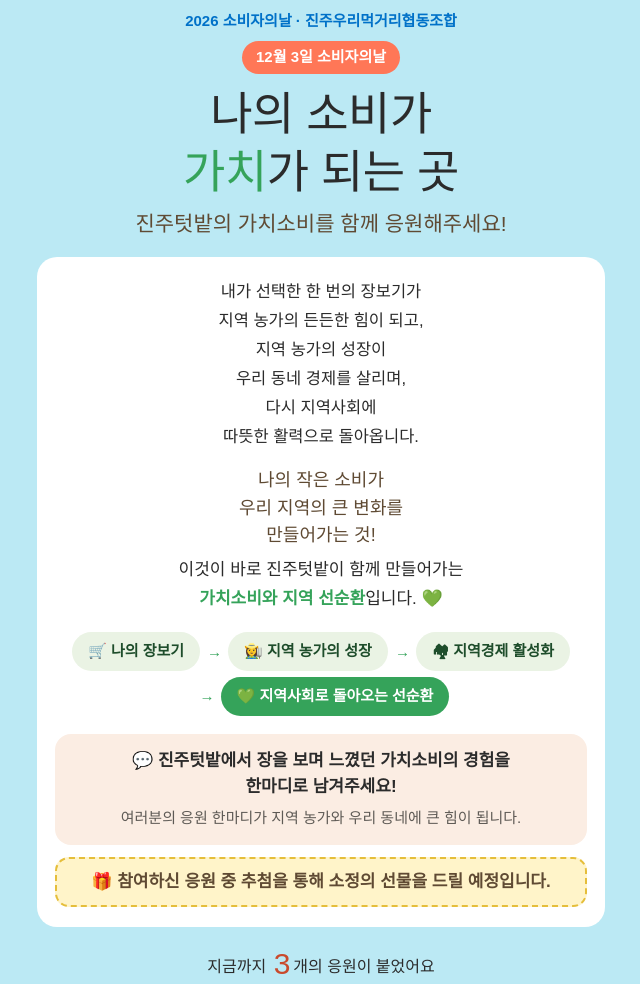
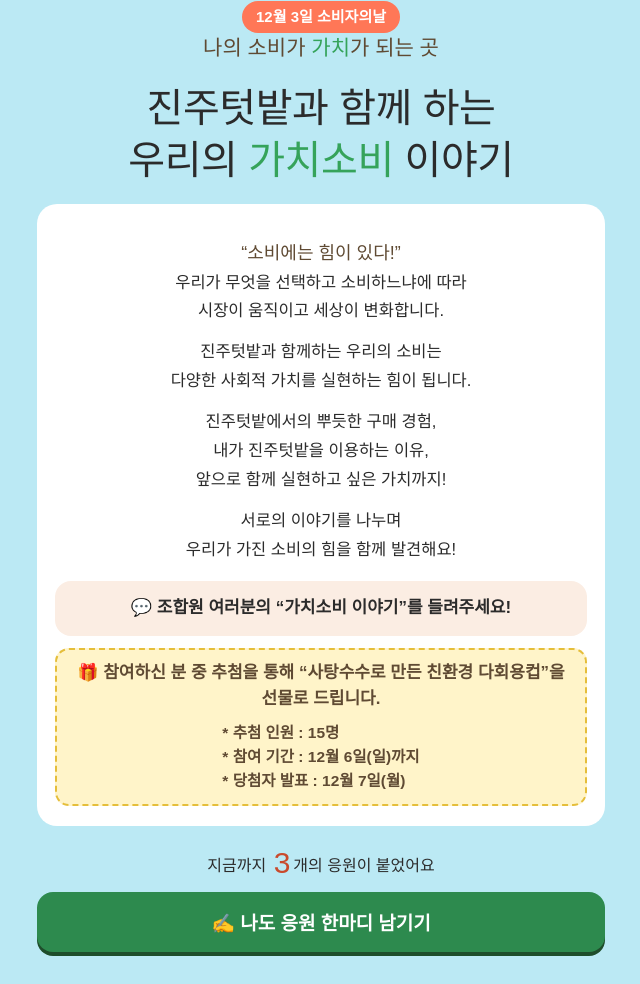
Before and after one commit to jinjufoodcoop/jinju-site, a plain HTML site: page 2026소비자의날/index.html in a window 1280 px wide. Shown: the part 422-1406 px from the top of the page, without its empty margins (319-959 px from the left). Drawn offline with Linux system fonts and the light colour scheme; a web font is replaced by a local one.

Commit message:
/2026소비자의날: 제목·안내 글 고침, 선물(친환경 다회용컵 15명)·참여 기간 12/6·발표 12/7 넣음
Co-Authored-By: Claude Opus 5.5 <noreply@anthropic.com>

```diff
--- a/2026소비자의날/index.html
+++ b/2026소비자의날/index.html
@@ -4,7 +4,7 @@
 <meta charset="utf-8">
 <meta name="viewport" content="width=device-width, initial-scale=1, viewport-fit=cover">
 <title>12월 3일 소비자의날 · 가치소비 응원판 · 진주텃밭</title>
-<meta name="description" content="나의 소비가 가치가 되는 곳, 진주텃밭의 가치소비를 함께 응원해주세요! 진주텃밭에서 느낀 가치소비의 경험을 한마디로 남겨주세요.">
+<meta name="description" content="진주텃밭과 함께 하는 우리의 가치소비 이야기 — 조합원 여러분의 가치소비 이야기를 들려주세요! 추첨으로 15명께 사탕수수로 만든 친환경 다회용컵을 드립니다.">
 <meta property="og:site_name" content="진주텃밭협동조합">
 <meta property="og:type" content="website">
 <meta property="og:locale" content="ko_KR">
@@ -54,8 +54,16 @@ img{max-width:100%;height:auto;display:block}
 .hero-art .tree.r{right:-22%}
 .eyebrow{margin:16px 0 0;color:var(--blue);font-weight:600;font-size:15px}
 .kicker{display:inline-block;margin-top:8px;background:var(--orange);color:#fff;font-weight:700;font-size:15px;border-radius:999px;padding:4px 14px}
-h1{font:400 clamp(32px,9vw,46px)/1.25 var(--title);margin:12px 0 8px;color:var(--ink);letter-spacing:-.01em;text-wrap:balance}
-h1 .q{color:var(--green)}
+h1{font:400 clamp(27px,7.6vw,40px)/1.3 var(--title);margin:4px 0 18px;color:var(--ink);letter-spacing:-.01em}
+h1 .w{display:inline-block}
+h1 .q,.sub-top .q{color:var(--green)}
+.sub-top{margin:14px 0 0}
+.punch-top{margin:0 0 12px;font-size:22px;font-weight:700;color:var(--ink)}
+.lead + .lead{margin-top:12px}
+.board-tools .hint .heart{color:var(--red)}
+.gift p{margin:0}
+.gift-info{list-style:none;margin:8px auto 0;padding:0;font-weight:600;font-size:15.5px;display:inline-block;text-align:left}
+.gift-info li::before{content:'* '}
 .sub-h{margin:0 0 18px;font:400 clamp(18px,4.8vw,21px)/1.45 var(--title);color:var(--brown)}
 .intro{background:var(--panel);border-radius:20px;padding:20px 18px;text-align:center}
 .intro .w,.sub-h .w{display:inline-block}   /* 덩어리 안에서는 줄이 안 바뀐다 */
@@ -219,29 +227,27 @@ textarea{min-height:130px;resize:vertical;line-height:1.6}
       <img src="../img/cday/tree-a.webp" alt="" class="tree l" width="260" height="232">
       <img src="../img/cday/tree-b.webp" alt="" class="tree r" width="260" height="249">
     </div>
-    <p class="eyebrow">2026 소비자의날 · 진주우리먹거리협동조합</p>
     <span class="kicker">12월 3일 소비자의날</span>
-    <h1>나의 소비가<br><span class="q">가치</span>가 되는 곳</h1>
-    <p class="sub-h"><span class="w">진주텃밭의 가치소비를</span> <span class="w">함께 응원해주세요!</span></p>
+    <p class="sub-h sub-top"><span class="w">나의 소비가</span> <span class="w"><span class="q">가치</span>가 되는 곳</span></p>
+    <h1><span class="w">진주텃밭과 함께 하는</span> <span class="w">우리의 <span class="q">가치소비</span> 이야기</span></h1>
     <div class="intro">
       <!-- 뜻이 이어지는 덩어리(.w)마다 통째로 줄이 바뀐다 — 덩어리 중간에서 끊기지 않게 -->
-      <p class="lead"><span class="w">내가 선택한 한 번의 장보기가</span> <span class="w">지역 농가의 든든한 힘이 되고,</span>
-      <span class="w">지역 농가의 성장이</span> <span class="w">우리 동네 경제를 살리며,</span>
-      <span class="w">다시 지역사회에</span> <span class="w">따뜻한 활력으로 돌아옵니다.</span></p>
-      <p class="punch"><span class="w">나의 작은 소비가</span> <span class="w">우리 지역의 큰 변화를</span> <span class="w">만들어가는 것!</span></p>
-      <p class="punch2"><span class="w">이것이 바로 진주텃밭이</span> <span class="w">함께 만들어가는</span>
-      <span class="w"><b>가치소비와 지역 선순환</b>입니다. 💚</span></p>
-      <ol class="cycle" aria-label="가치소비 선순환">
-        <li>🛒 나의 장보기</li>
-        <li>👩‍🌾 지역 농가의 성장</li>
-        <li>🏘 지역경제 활성화</li>
-        <li>💚 지역사회로 돌아오는 선순환</li>
-      </ol>
+      <p class="punch punch-top">“소비에는 힘이 있다!”</p>
+      <p class="lead"><span class="w">우리가 무엇을 선택하고 소비하느냐에 따라</span> <span class="w">시장이 움직이고 세상이 변화합니다.</span></p>
+      <p class="lead"><span class="w">진주텃밭과 함께하는 우리의 소비는</span> <span class="w">다양한 사회적 가치를 실현하는 힘이 됩니다.</span></p>
+      <p class="lead"><span class="w">진주텃밭에서의 뿌듯한 구매 경험,</span> <span class="w">내가 진주텃밭을 이용하는 이유,</span> <span class="w">앞으로 함께 실현하고 싶은 가치까지!</span></p>
+      <p class="lead"><span class="w">서로의 이야기를 나누며</span> <span class="w">우리가 가진 소비의 힘을 함께 발견해요!</span></p>
       <div class="ask">
-        <b><span class="w">💬 진주텃밭에서 장을 보며</span> <span class="w">느꼈던 가치소비의 경험을</span> <span class="w">한마디로 남겨주세요!</span></b>
-        <p><span class="w">여러분의 응원 한마디가</span> <span class="w">지역 농가와 우리 동네에</span> <span class="w">큰 힘이 됩니다.</span></p>
+        <b><span class="w">💬 조합원 여러분의</span> <span class="w">“가치소비 이야기”를 들려주세요!</span></b>
       </div>
-      <p class="gift">🎁 <span class="w">참여하신 응원 중 추첨을 통해</span> <span class="w">소정의 선물을 드릴 예정입니다.</span></p>
+      <div class="gift">
+        <p>🎁 <span class="w">참여하신 분 중 추첨을 통해</span> <span class="w">“사탕수수로 만든 친환경 다회용컵”을</span> <span class="w">선물로 드립니다.</span></p>
+        <ul class="gift-info">
+          <li>추첨 인원 : 15명</li>
+          <li>참여 기간 : 12월 6일(일)까지</li>
+          <li>당첨자 발표 : 12월 7일(월)</li>
+        </ul>
+      </div>
     </div>
     <p class="count" id="countLine" hidden>지금까지 <b id="count">0</b>개의 응원이 붙었어요</p>
     <button type="button" class="cta" id="toForm">✍️ 나도 응원 한마디 남기기</button>
@@ -260,10 +266,10 @@ textarea{min-height:130px;resize:vertical;line-height:1.6}
   <section>
     <div class="sec-title">
       <img src="../img/cday/char-thumb.webp" alt="" width="240" height="272">
-      <h2><small>모두가 함께 붙이는</small>우리들의 응원판</h2>
+      <h2><small>함께 나누는</small>우리들의 가치소비 이야기</h2>
     </div>
     <div class="board-tools">
-      <p class="hint">♥ 는 한 글에 한 번씩, 여러 글에 누를 수 있어요.<br>좋아요를 많이 받은 글이 맨 위에 크게 걸립니다.</p>
+      <p class="hint">공감하는 이야기에 <span class="heart">♥</span>를 눌러주세요.<br>글 하나에 한 번씩, 여러 글에 누를 수 있어요.<br><span class="heart">♥</span>를 많이 받은 글이 맨 위에 크게 걸립니다.</p>
       <div class="sort" role="group" aria-label="줄 세우기">
         <button type="button" data-s="new" class="cur" aria-pressed="true">새 글 먼저</button>
         <button type="button" data-s="like" aria-pressed="false">좋아요 많은 순</button>
@@ -281,7 +287,7 @@ textarea{min-height:130px;resize:vertical;line-height:1.6}
       <img src="../img/cday/char-sing.webp" alt="" width="240" height="204">
       <h2><small>이름·연락처는 응원판에 안 보여요</small>응원 한마디 남기기</h2>
     </div>
-    <p class="gift gift-form">🎁 <span class="w">참여하신 응원 중 추첨을 통해</span> <span class="w">소정의 선물을 드릴 예정입니다.</span></p>
+    <p class="gift gift-form">🎁 <span class="w">참여하신 분 중 추첨을 통해 15명께</span> <span class="w">“사탕수수로 만든 친환경 다회용컵”을</span> <span class="w">선물로 드립니다.</span> <span class="w">(12월 6일(일)까지 · 발표 12월 7일(월))</span></p>
 
     <div id="closed" class="closed" hidden>
       <b>응원 남기기를 마감했습니다</b>
```
